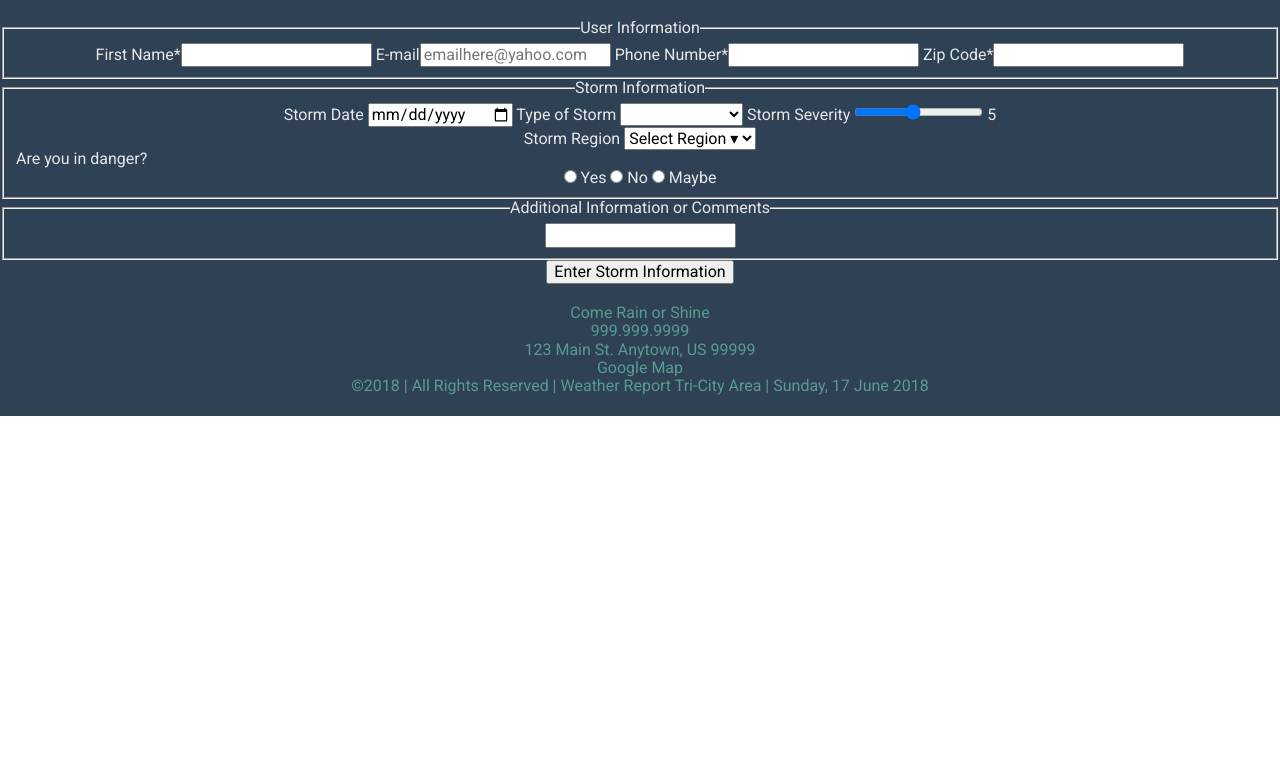
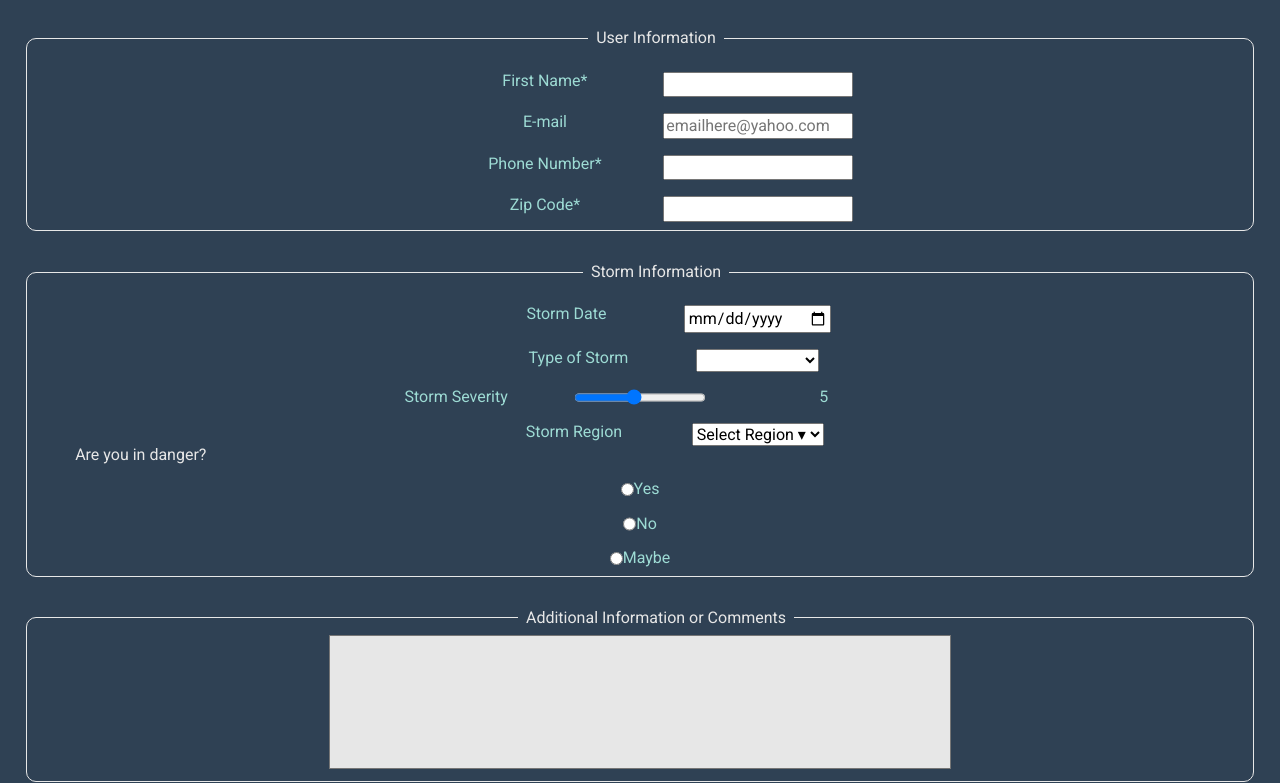
Before and after one commit to catstabio/catstabio.github.io, a plain HTML site: page assignments/lesson-8/stormcenter.html in a window 1280 px wide. Shown: the part 458-1241 px from the top of the page. Before the commit the page ends 874 px from the top, so only its background shows below. Drawn offline with Linux system fonts and the light colour scheme.

Commit message:
still needs work

```diff
--- a/assignments/lesson-8/css/main-8.css
+++ b/assignments/lesson-8/css/main-8.css
@@ -72,7 +72,7 @@ nav ul li {
 main {
     text-align: center;
     color: #e7e7e7;
-    padding: 0;
+    padding: 0 2%;
 }
 main figure.franklin { width:100%; margin: 0; }
 main figure.franklin img {width:100%}
@@ -115,6 +115,7 @@ footer {
 
 h1 {
     padding: 20px;
+    color: #9ddbd4;
 }
 
 .gallery {
@@ -146,3 +147,57 @@ figcaption {
     color: #2f4154;
     font-size: 12px;
 }
+
+/* Storm Center */
+
+fieldset {
+    margin: 2rem 0;
+    border: 1px solid #e7e7e7;
+    border-radius: 10px;
+    padding: .5rem 2%
+}
+
+legend {
+    color: #e7e7e7;
+    margin: 0 1rem;
+    padding: 0 .5rem;
+}
+
+input {
+    padding: .1rem;
+}
+
+label {
+    display: flex;
+    justify-content: center;
+    padding-top: 1rem;
+    color: #9ddbd4;
+
+}
+
+label > span {
+    width: 20%;
+
+}
+
+
+
+textarea {
+    width: 600px;
+    height: 120px;
+    padding: 6px 10px;
+    background-color: #e7e7e7;
+    font-size: 16px;
+    resize: none;
+}
+
+.submitBtn {
+    border: none;
+    background-color: #9ddbd4;
+    color: white;
+    border-radius: 1rem;
+    padding: .75rem 1.5rem;
+    margin: 0 0 2rem 2%;
+    width: 100%;
+    max-width: 20rem;
+}
--- a/assignments/lesson-8/css/medium-8.css
+++ b/assignments/lesson-8/css/medium-8.css
@@ -6,7 +6,7 @@
 
     header, nav {
         margin: 0 auto;
-        max-width: 600px;
+        max-width: 960px;
     }
     h1 {
         text-align: center;
--- a/assignments/lesson-8/stormcenter.html
+++ b/assignments/lesson-8/stormcenter.html
@@ -24,7 +24,7 @@
   </header>
     <nav class="nav">
         <button onclick="toggleMenu()">&#9776;</button>
-        <ul id="primaryNav" class="hide">
+        <ul id="primaryNav">
     	   <li><a href="#">Home</a></li>
     	   <li><a href="franklin-8.html">Franklin</a></li>
     	   <li><a href="#">Greenville</a></li>
@@ -39,16 +39,16 @@
     <form method="get" action="thanks.html">
         <fieldset>
             <legend> User Information</legend>
-            <label class="top"> First Name*<input type="text" name="fname" required> </label>
-            <label class="top"> E-mail<input type="email" name="email" placeholder="emailhere@yahoo.com"></label>
-            <label class="top"> Phone Number*<input type="tel" name="phone" required></label>
-            <label class="top"> Zip Code*<input type="number" name="zip" required></label>
+            <label class="top"> <span> First Name*</span><input type="text" name="fname" required> </label>
+            <label class="top"> <span> E-mail</span><input type="email" name="email" placeholder="emailhere@yahoo.com"></label>
+            <label class="top"> <span>Phone Number*</span><input type="tel" name="phone" required></label>
+            <label class="top"> <span> Zip Code*</span><input type="number" name="zip" required></label>
             </fieldset>
 
         <fieldset>
         <legend> Storm Information </legend>
-           <label class="top"> Storm Date <input type="date" name="date"></label>
-            <label class="top">Type of Storm
+           <label class="top"> <span>Storm Date</span><input type="date" name="date"></label>
+            <label class="top"> <span>Type of Storm </span>
                 <select name="stormType">
                     <datalist class="storms">
                     <option value=""> </option>
@@ -60,10 +60,10 @@
                     </datalist>
                 </select>
             </label>
-            <label class="top">Storm Severity <input type="range" name="range" value="5" min="1" max="10" step="1" oninput="adjustRating(this.value)" onchange="adjudstRating(this.value)">
+            <label class="top"> <span>Storm Severity </span> <input type="range" name="range" value="5" min="1" max="10" step="1" oninput="adjustRating(this.value)" onchange="adjudstRating(this.value)">
                 <span id="ratingvalue">5</span><br>
             </label>
-            <label class="top">Storm Region
+            <label class="top"><span>Storm Region</span>
                 <select name="region">
                     <option value="">Select Region &#9662;</option>
                     <option value="franklin">Franklin</option>
@@ -71,14 +71,14 @@
                     <option value="springfield">Springfield</option>
                 </select>
             </label>
-            <legend> Are you in danger?</legend>
+            <legend> <span>Are you in danger?</span></legend>
             <label class="sbs"><input type="radio" name="danger" value="yes"> Yes </label>
             <label class="sbs"><input type="radio" name="danger" value="no"> No </label>
             <label class="sbs"><input type="radio" name="danger" value="maybe"> Maybe </label>
             </fieldset>
             <fieldset>
                 <legend> Additional Information or Comments</legend>
-                <label class="top"><input type="textarea" name="commentbox"></label>
+                <textarea name="commentbox"></textarea>
         </fieldset>
 
 
@@ -86,12 +86,7 @@
 
 
     </form>
-
-
     </main>
-
-
-
 
 
 
```
Also changed, not shown: assignments/lesson-8/franklin-8.html (+1 -1 lines), index.html (+1 -0 lines).
